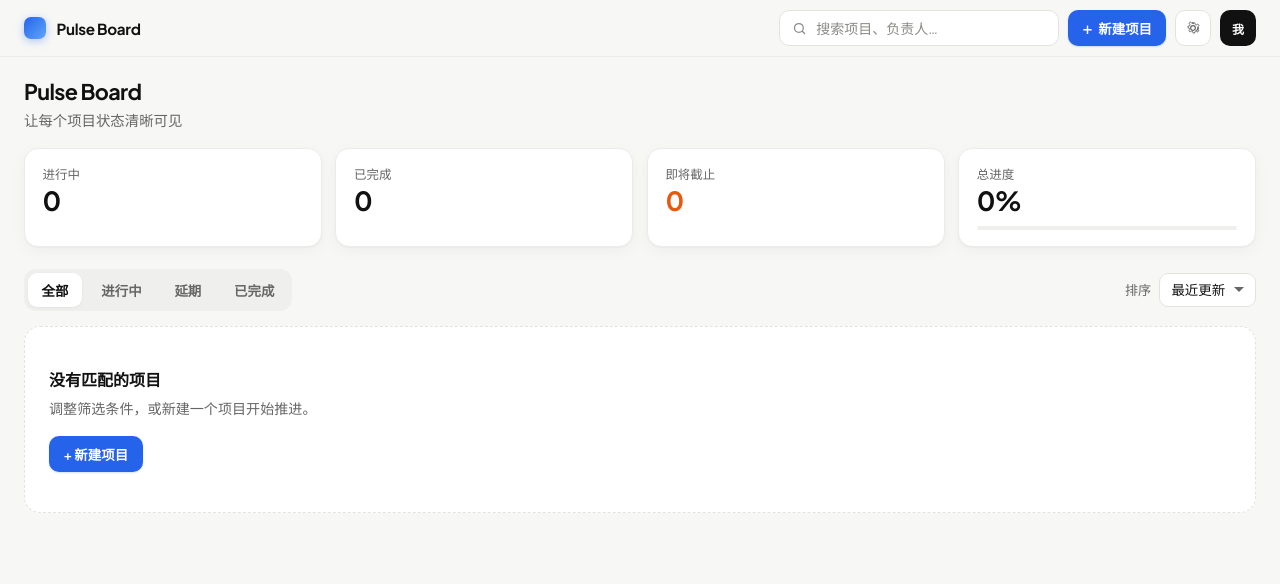
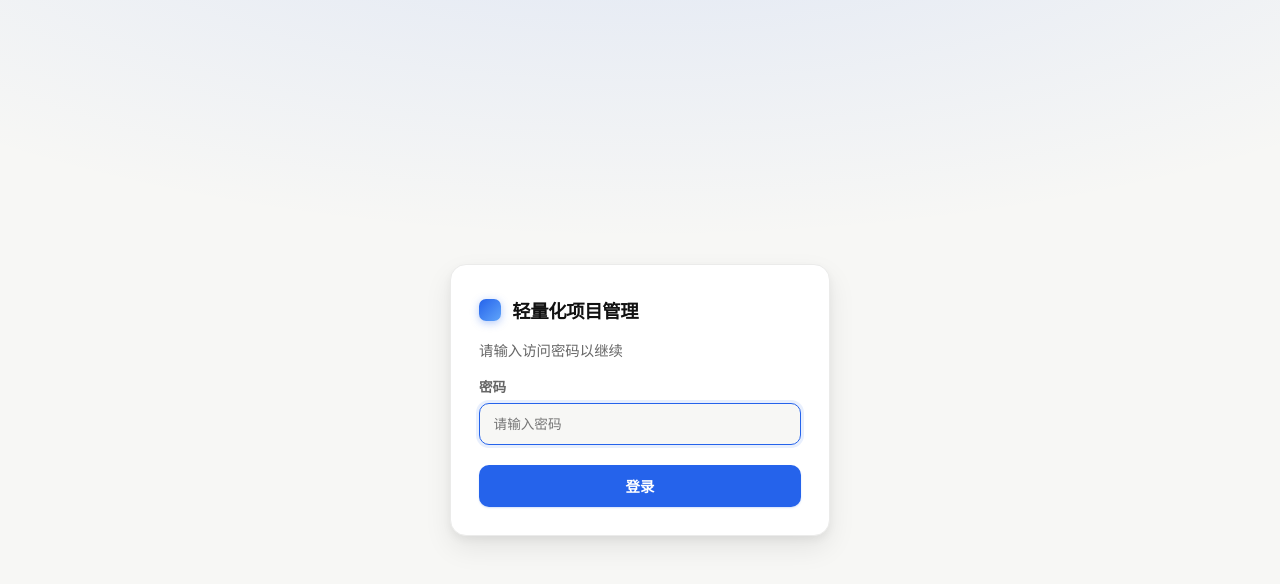
Before and after one commit to bigBro8888/pulse-board, a React (Vite) app: page / in a window 1280 px wide. Shown: the top 584 px of the page. Built offline with nearby package versions, Linux system fonts and the light colour scheme.

Commit message:
feat: 品牌中文化并增加密码登录门禁
将应用标题改为轻量化项目管理，访问前需输入密码 tony1234。

Co-authored-by: Cursor <cursoragent@cursor.com>

```diff
--- a/index.html
+++ b/index.html
@@ -3,7 +3,7 @@
   <head>
     <meta charset="UTF-8" />
     <meta name="viewport" content="width=device-width, initial-scale=1.0" />
-    <title>Pulse Board</title>
+    <title>轻量化项目管理</title>
     <link rel="preconnect" href="https://fonts.googleapis.com" />
     <link rel="preconnect" href="https://fonts.gstatic.com" crossorigin />
     <link href="https://fonts.googleapis.com/css2?family=Plus+Jakarta+Sans:wght@400;500;600;700&display=swap" rel="stylesheet" />
--- a/src/App.tsx
+++ b/src/App.tsx
@@ -1,4 +1,5 @@
 import { useMemo, useState } from 'react'
+import { isAuthenticated, Login } from './Login'
 import { ProjectCard } from './ProjectCard'
 import { ProjectForm } from './ProjectForm'
 import type { FilterKey, SortKey } from './types'
@@ -18,6 +19,7 @@ const SORTS: { key: SortKey; label: string }[] = [
 ]
 
 export default function App() {
+  const [authed, setAuthed] = useState(() => isAuthenticated())
   const { stats, addProject, updateProject, deleteProject, queryProjects } =
     useProjects()
   const [filter, setFilter] = useState<FilterKey>('all')
@@ -30,13 +32,17 @@ export default function App() {
     [queryProjects, filter, sort, search],
   )
 
+  if (!authed) {
+    return <Login onSuccess={() => setAuthed(true)} />
+  }
+
   return (
     <div className="app">
       <header className="topbar">
         <div className="shell topbar-inner">
           <div className="brand-block">
             <span className="logo-mark" aria-hidden="true" />
-            <span className="brand-name">Pulse Board</span>
+            <span className="brand-name">轻量化项目管理</span>
           </div>
 
           <div className="topbar-actions">
@@ -87,7 +93,7 @@ export default function App() {
       <main className="shell page">
         <section className="page-intro fade-in">
           <div>
-            <h1>Pulse Board</h1>
+            <h1>轻量化项目管理</h1>
             <p>让每个项目状态清晰可见</p>
           </div>
         </section>
--- /dev/null
+++ b/src/Login.tsx
@@ -0,0 +1,65 @@
+import { FormEvent, useState } from 'react'
+
+const AUTH_KEY = 'lpm-auth-v1'
+const PASSWORD = 'tony1234'
+
+export function isAuthenticated(): boolean {
+  return sessionStorage.getItem(AUTH_KEY) === '1'
+}
+
+export function clearAuth(): void {
+  sessionStorage.removeItem(AUTH_KEY)
+}
+
+type LoginProps = {
+  onSuccess: () => void
+}
+
+export function Login({ onSuccess }: LoginProps) {
+  const [password, setPassword] = useState('')
+  const [error, setError] = useState('')
+
+  function handleSubmit(e: FormEvent) {
+    e.preventDefault()
+    if (password === PASSWORD) {
+      sessionStorage.setItem(AUTH_KEY, '1')
+      setError('')
+      onSuccess()
+      return
+    }
+    setError('密码错误，请重试')
+  }
+
+  return (
+    <div className="login-page">
+      <form className="login-card" onSubmit={handleSubmit}>
+        <div className="login-brand">
+          <span className="logo-mark" aria-hidden="true" />
+          <h1>轻量化项目管理</h1>
+        </div>
+        <p className="login-sub">请输入访问密码以继续</p>
+
+        <label className="login-field">
+          <span>密码</span>
+          <input
+            type="password"
+            autoFocus
+            autoComplete="current-password"
+            value={password}
+            onChange={(e) => {
+              setPassword(e.target.value)
+              if (error) setError('')
+            }}
+            placeholder="请输入密码"
+          />
+        </label>
+
+        {error && <p className="login-error">{error}</p>}
+
+        <button type="submit" className="btn primary login-submit">
+          登录
+        </button>
+      </form>
+    </div>
+  )
+}
--- a/src/index.css
+++ b/src/index.css
@@ -985,6 +985,87 @@ button {
   }
 }
 
+/* ——— Login ——— */
+.login-page {
+  min-height: 100vh;
+  display: grid;
+  place-items: center;
+  padding: 1.5rem;
+  background:
+    radial-gradient(ellipse 80% 50% at 50% -20%, rgba(37, 99, 235, 0.12), transparent),
+    var(--bg);
+}
+
+.login-card {
+  width: min(380px, 100%);
+  padding: 2rem 1.75rem 1.75rem;
+  background: var(--surface);
+  border: 1px solid var(--line);
+  border-radius: var(--radius);
+  box-shadow: var(--shadow-hover);
+  display: flex;
+  flex-direction: column;
+  gap: 1rem;
+}
+
+.login-brand {
+  display: flex;
+  align-items: center;
+  gap: 0.7rem;
+}
+
+.login-brand h1 {
+  margin: 0;
+  font-size: 1.15rem;
+  font-weight: 700;
+  letter-spacing: -0.02em;
+}
+
+.login-sub {
+  margin: 0;
+  color: var(--muted);
+  font-size: 0.9rem;
+}
+
+.login-field {
+  display: flex;
+  flex-direction: column;
+  gap: 0.4rem;
+  font-size: 0.85rem;
+  font-weight: 600;
+  color: var(--muted);
+}
+
+.login-field input {
+  height: 42px;
+  padding: 0 0.85rem;
+  border: 1px solid var(--line-strong);
+  border-radius: var(--radius-sm);
+  background: var(--bg);
+  outline: none;
+  font-weight: 500;
+  color: var(--ink);
+  transition: border-color 0.15s ease, box-shadow 0.15s ease;
+}
+
+.login-field input:focus {
+  border-color: var(--accent);
+  box-shadow: 0 0 0 3px var(--accent-soft);
+}
+
+.login-error {
+  margin: 0;
+  color: var(--red);
+  font-size: 0.85rem;
+  font-weight: 500;
+}
+
+.login-submit {
+  width: 100%;
+  height: 42px;
+  margin-top: 0.25rem;
+}
+
 /* ——— Responsive ——— */
 @media (max-width: 1100px) {
   .project-grid {
```
Also changed, not shown: 1 other file (tests, documents, lock files or other folders).
